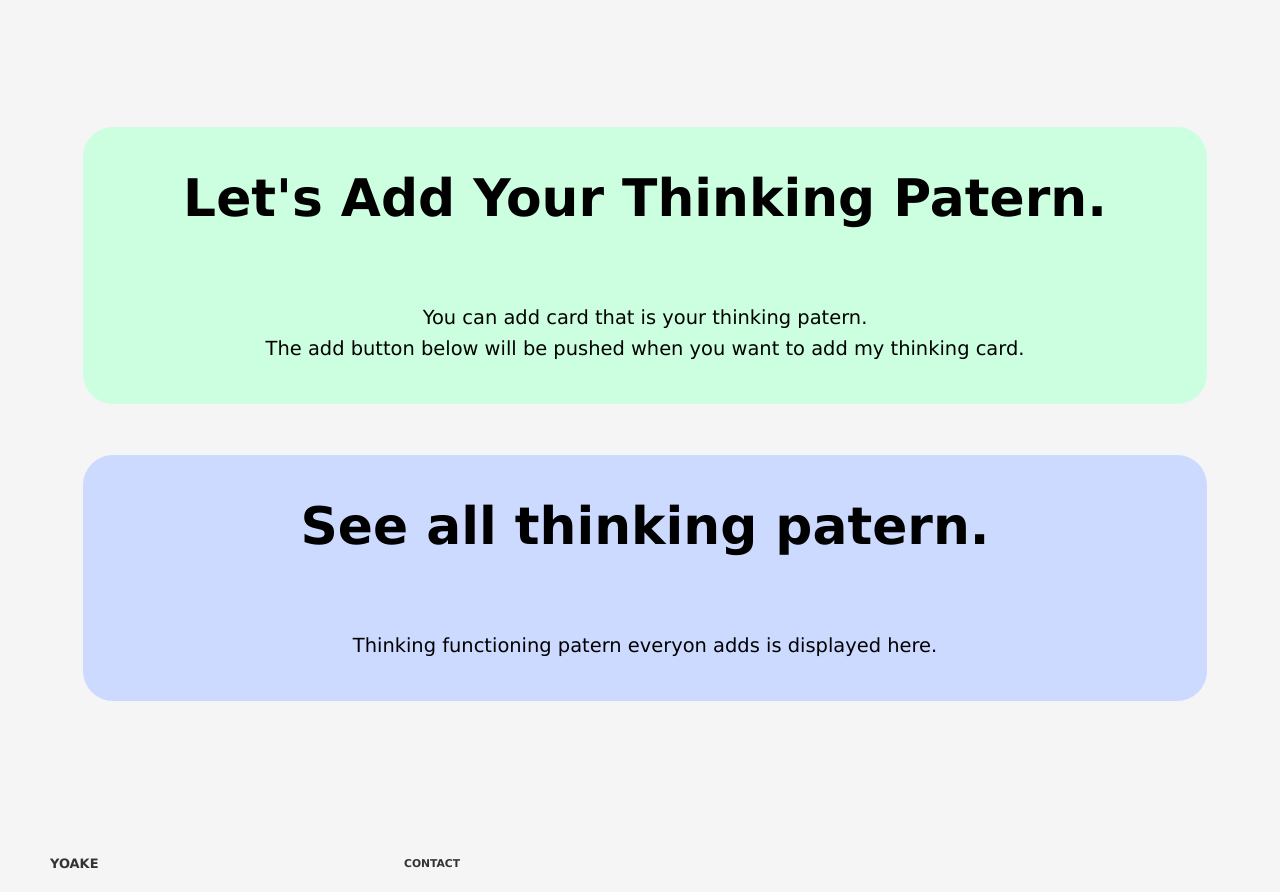
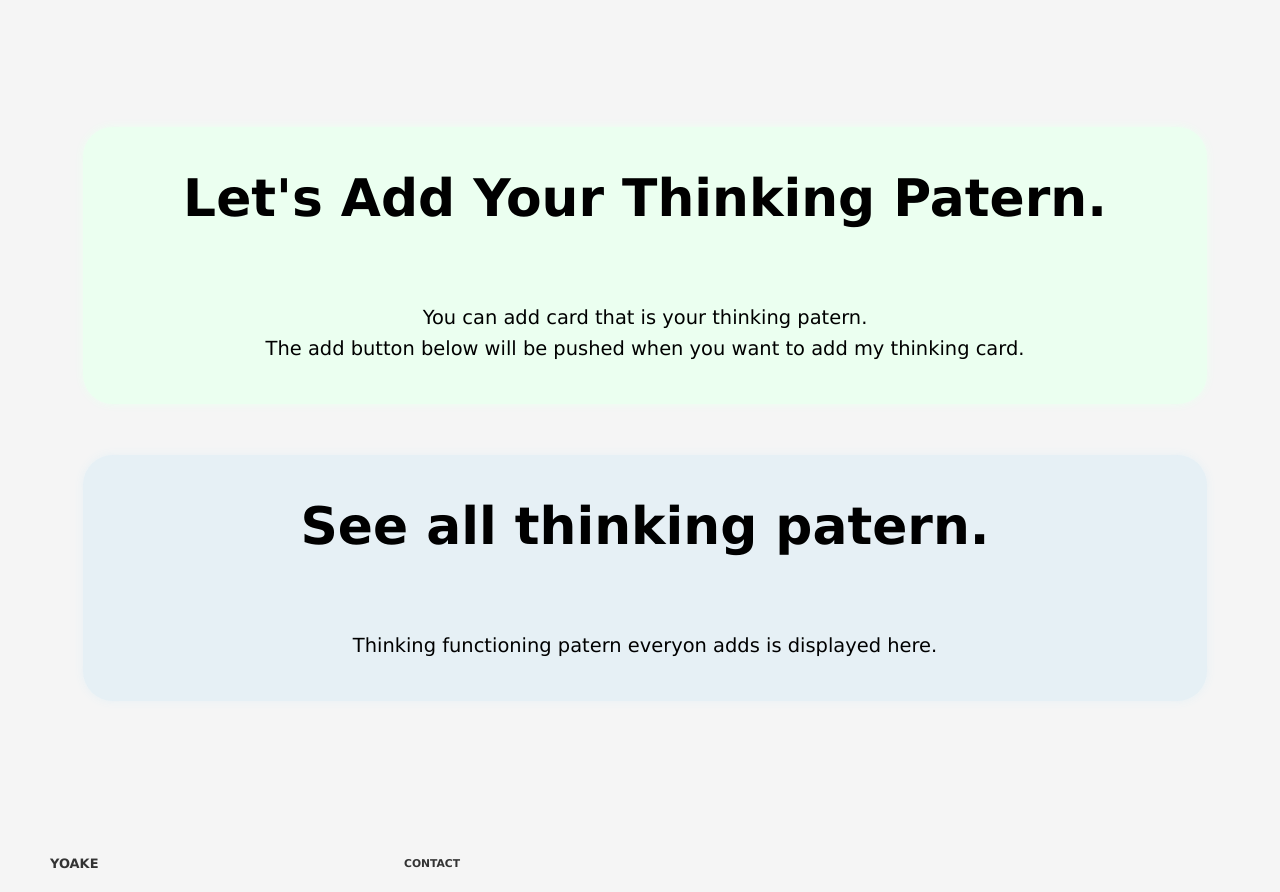
Before and after one commit to sanflog/yoakeNext, a Next.js app: page /thinkingAnalyzer/thinkingAnalyzer in a window 1280 px wide. Shown: the part 311-1203 px from the top of the page. Built offline with nearby package versions, Linux system fonts and the light colour scheme.

Commit message:
something

```diff
--- a/pages/thinkingAnalyzer/thinkingAnalyzer.jsx
+++ b/pages/thinkingAnalyzer/thinkingAnalyzer.jsx
@@ -37,7 +37,7 @@ export default function ThinkingAnalyzer({allPostsData}) {
 				<Link href="./addCard/addCard">
 					<div className={`
 						${utilStyles.mainArticle}
-						${utilStyles.bgGreen}
+						${utilStyles.bgGreen2}
 					`}>
 						<h3 className={`
 							${utilStyles.bigHeader}
@@ -54,7 +54,7 @@ export default function ThinkingAnalyzer({allPostsData}) {
 				<Link href="./listCard/listCard">
 					<div className={`
 						${utilStyles.mainArticle}
-						${utilStyles.bgBlue}
+						${utilStyles.bgBlue2}
 					`}>
 						<h3 className={`
 							${utilStyles.bigHeader}
--- a/styles/utils.module.css
+++ b/styles/utils.module.css
@@ -135,6 +135,7 @@
 
 .bgBlue2 {
 	background-color: #e6f0f5;
+	box-shadow: 0 0 10px #e6f0f5;
 }
 
 .bgPerple {
@@ -149,6 +150,10 @@
 	background-color: #ccffe0;
 }
 
+.bgGreen2 {
+	background-color: #ebfff0;
+	box-shadow: 0 0 10px #ebfff0;
+}
 
 /*
  * padding
```
Also changed, not shown: 2 other files (tests, documents, lock files or other folders).
